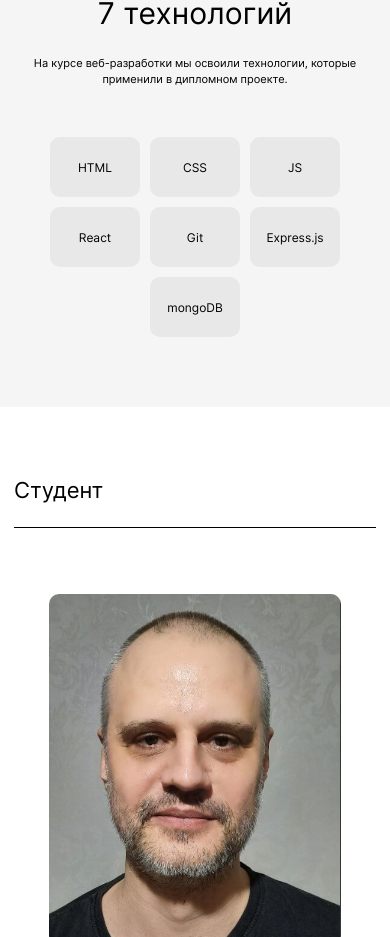
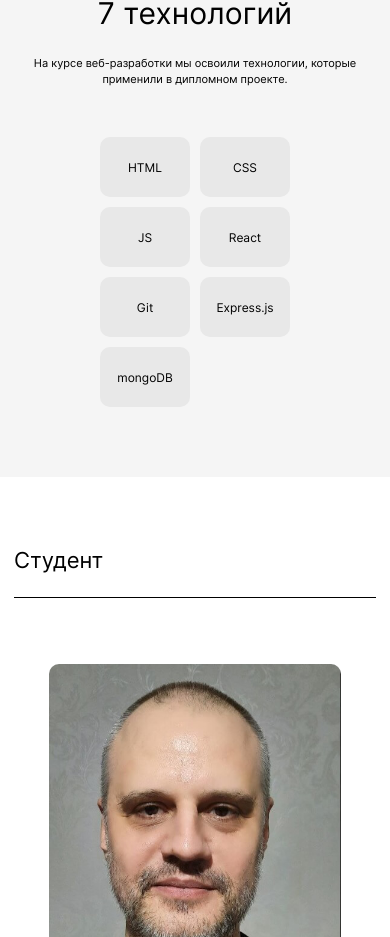
Before and after one commit to darud4/movies-explorer-frontend, a React (Create React App) app: page / in a window 390 px wide. Shown: the part 1512-2449 px from the top of the page. Built offline with nearby package versions, Linux system fonts and the light colour scheme.

Commit message:
fix(main): fix techs in x320

```diff
--- a/src/components/Main/Techs/Techs.css
+++ b/src/components/Main/Techs/Techs.css
@@ -31,7 +31,7 @@
   display: flex;
   gap: 10px;
   flex-wrap: wrap;
-  justify-content: center;
+  justify-content: flex-start;
 }
 
 .techs__tech {
@@ -94,3 +94,9 @@
     margin-top: 50px;
   }
 }
+
+@media screen and (max-width: 480px) {
+  .techs__techs {
+    width: 190px;
+  }
+}
```
